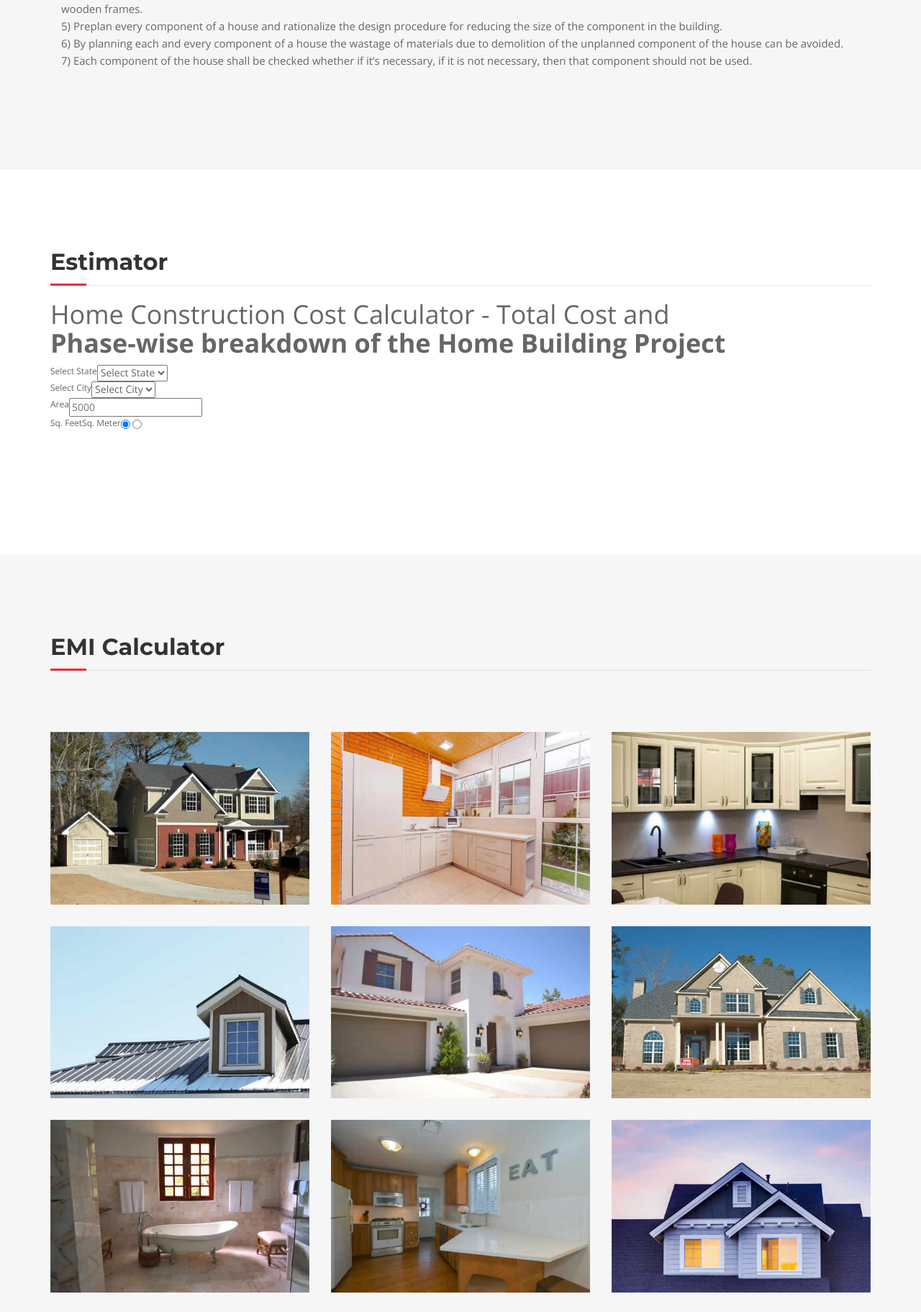
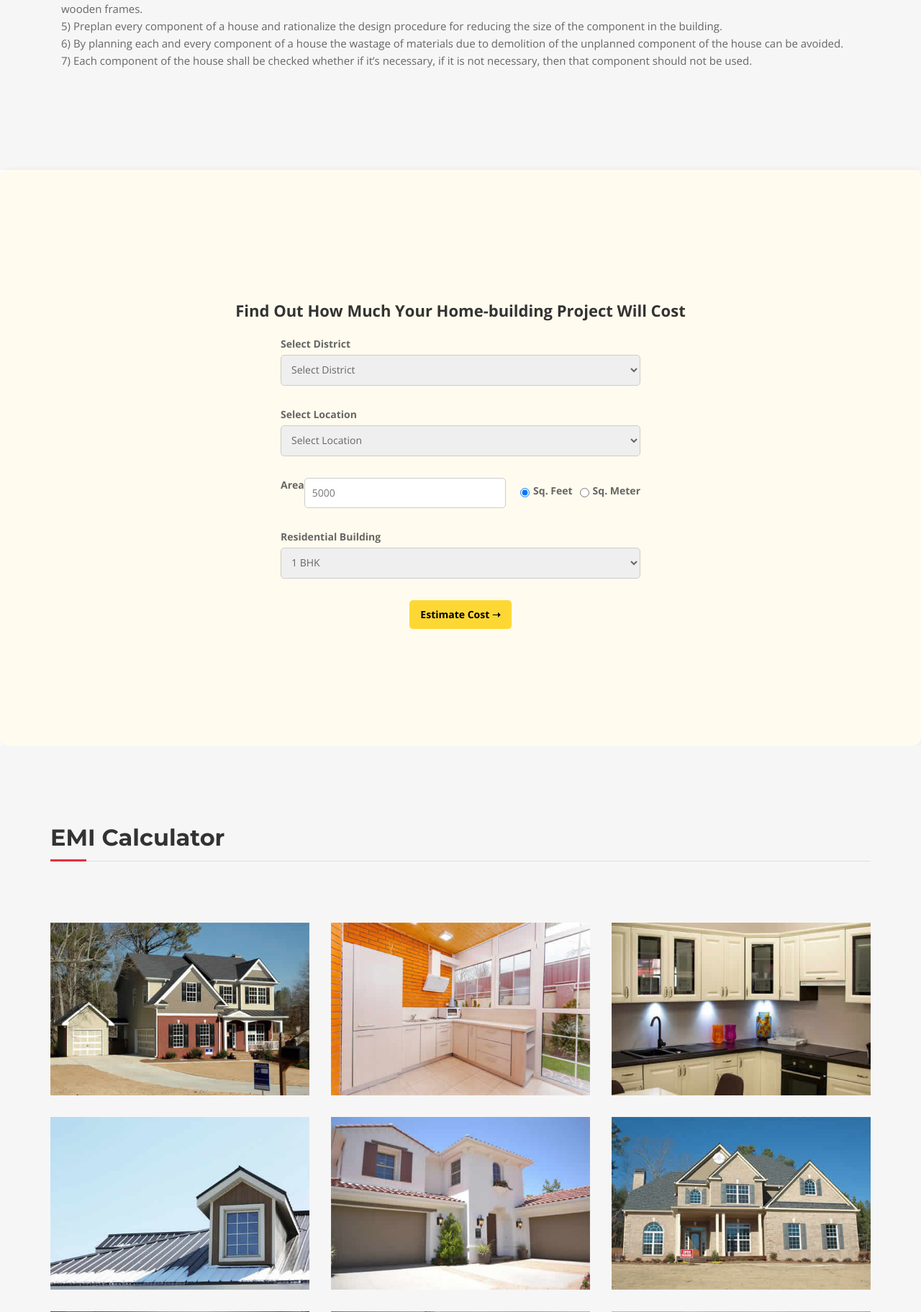
Before and after one commit to amgautham/Major-project, a PHP site: page / in a window 1280 px wide. Shown: the part 1504-3327 px from the top of the page at 72% size. Run offline with PHP 8.4, Linux system fonts and the light colour scheme; the visitor is signed in with stand-in values (Sample User, id 1); data comes from the database, SQL or seed files in the repository.

Commit message:
yeah fucked

```diff
--- /dev/null
+++ b/Major Project/main/adphp/db.php
@@ -0,0 +1,12 @@
+<?php
+$servername = "localhost";
+$username = "root";
+$password = "";
+$dbname = "low_cost_housing";
+
+$conn = new mysqli($servername, $username, $password, $dbname);
+
+if ($conn->connect_error) {
+    die("Connection failed: " . $conn->connect_error);
+}
+?>
--- /dev/null
+++ b/Major Project/main/adphp/get_locations.php
@@ -0,0 +1,42 @@
+<?php
+// Database connection
+include('db.php');
+
+header('Content-Type: application/json');
+
+// Check if district ID is provided
+if (isset($_GET['district_id'])) {
+    // Fetch sub_locality_name based on the district ID
+    $district_id = $_GET['district_id'];
+
+    $sql = "SELECT sub_locality_name FROM sub_localities WHERE district_id = ?";
+    $stmt = $conn->prepare($sql);
+    $stmt->bind_param("i", $district_id); // Using integer parameter binding
+    $stmt->execute();
+    $result = $stmt->get_result();
+
+    $sub_locality_name = [];
+    while ($row = $result->fetch_assoc()) {
+        $sub_locality_name[] = $row['sub_locality_name'];
+    }
+
+    echo json_encode($sub_locality_name);
+    $stmt->close();
+} else {
+    // Fetch all districts with their IDs
+    $sql = "SELECT district_id, district_name FROM districts";
+    $result = $conn->query($sql);
+
+    $districts = [];
+    while ($row = $result->fetch_assoc()) {
+        $districts[] = [
+            'id' => $row['district_id'],       // District ID
+            'name' => $row['district_name']     // District name
+        ];
+    }
+
+    echo json_encode($districts);
+}
+
+$conn->close();
+?>
--- /dev/null
+++ b/Major Project/main/css/my.css
@@ -0,0 +1,95 @@
+
+
+.nigga {
+    max-width: 5000px;
+    background-color: #fffbee; /* Slightly off-white container */
+    padding: 20px;
+    border-radius: 10px;
+    box-shadow: 2px 2px 10px rgba(0, 0, 0, 0.1);
+    text-align: center;
+
+    /* Centering */
+    margin: auto;
+    display: flex;
+    flex-direction: column; /* Stack items vertically */
+    justify-content: center; /* Center content vertically */
+    align-items: center; /* Center content horizontally */
+    min-height: 100vh; /* Make it take full viewport height */
+}
+
+h1 {
+    font-size: 22px;
+    font-weight: bold;
+    color: #333;
+}
+
+.calculator-form {
+    display: flex;
+    flex-direction: column;
+    align-items: center;
+    width: 100%;
+}
+
+.form-group {
+    margin: 15px 0;
+    text-align: left;
+    width: 100%;
+    max-width: 500px;
+}
+
+label {
+    font-weight: bold;
+    font-size: 14px;
+    display: block;
+    color: #666;
+    margin-bottom: 5px;
+}
+
+select, input {
+    width: 100%;
+    padding: 10px;
+    border: 1px solid #ccc;
+    border-radius: 5px;
+    font-size: 14px;
+    outline: none;
+}
+
+.area-input {
+    display: flex;
+    align-items: center;
+    gap: 10px;
+}
+
+.area-input input {
+    flex: 1;
+}
+
+.unit-options {
+    display: flex;
+    align-items: center;
+    gap: 10px;
+    margin-left: 10px;
+}
+
+.unit-options label {
+    display: flex;
+    align-items: center;
+    gap: 5px;
+    font-size: 14px;
+}
+
+button.next-button {
+    background-color: #fdd835; /* Yellow button */
+    color: black;
+    font-weight: bold;
+    padding: 10px 15px;
+    border: none;
+    border-radius: 5px;
+    cursor: pointer;
+    margin-top: 15px;
+    transition: background-color 0.3s ease;
+}
+
+button.next-button:hover {
+    background-color: #fbc02d;
+}
--- a/Major Project/main/index.php
+++ b/Major Project/main/index.php
@@ -10,6 +10,7 @@
 ?>
 <!DOCTYPE html>
 <html lang="en">
+
 <head>
   <meta charset="utf-8">
   <meta name="viewport" content="width=device-width, initial-scale=1">
@@ -28,7 +29,7 @@
   <link rel="apple-touch-icon" sizes="114x114" href="img/apple-touch-icon-114x114.png">
 
   <!-- Bootstrap -->
-<link rel="stylesheet" type="text/css"  href="css/bootstrap.css">
+  <link rel="stylesheet" type="text/css" href="css/bootstrap.css">
   <link rel="stylesheet" type="text/css" href="fonts/font-awesome/css/font-awesome.css">
 
   <!-- Stylesheet
@@ -36,6 +37,7 @@
   <link rel="stylesheet" type="text/css" href="css/style.css">
   <link rel="stylesheet" type="text/css" href="css/nivo-lightbox/nivo-lightbox.css">
   <link rel="stylesheet" type="text/css" href="css/nivo-lightbox/default.css">
+  <link rel="stylesheet" type="text/css" href="css/my.css">
   <link href="https://fonts.googleapis.com/css?family=Open+Sans:300,400,600,700" rel="stylesheet">
   <link href="https://fonts.googleapis.com/css?family=Montserrat:400,700" rel="stylesheet">
 
@@ -46,6 +48,7 @@
       <script src="https://oss.maxcdn.com/respond/1.4.2/respond.min.js"></script>
     <![endif]-->
 </head>
+
 <body id="page-top" data-spy="scroll" data-target=".navbar-fixed-top">
   <!-- Navigation
     ==========================================-->
@@ -56,7 +59,7 @@
         <button type="button" class="navbar-toggle collapsed" data-toggle="collapse" data-target="#bs-example-navbar-collapse-1"> <span class="sr-only">Toggle navigation</span> <span class="icon-bar"></span> <span class="icon-bar"></span> <span class="icon-bar"></span> </button>
         <a class="navbar-brand page-scroll" href="#page-top">BuildWise</a>
 
-      <div class="phone"><span>  Build your</span>dream house </div>
+        <div class="phone"><span> Build your</span>dream house </div>
       </div>
 
       <!-- Collect the nav links, forms, and other content for toggling -->
@@ -82,7 +85,8 @@
             <div class="col-md-8 col-md-offset-2 intro-text">
               <h1>Low Cost Housing<br></h1>
               <p>Low Cost Housing is a new concept which deals with effective budgeting and following of techniques which help in reducing the cost construction through the use of locally available materials along with improved skills and technology without sacrificing the strength, performance and life of the structure.</p>
-            <a href="#about" class="btn btn-custom btn-lg page-scroll">Learn More</a> </div>
+              <a href="#about" class="btn btn-custom btn-lg page-scroll">Learn More</a>
+            </div>
           </div>
         </div>
       </div>
@@ -127,7 +131,8 @@
             <br>5) Preplan every component of a house and rationalize the design procedure for reducing the size of the component in the building.
             <br>6) By planning each and every component of a house the wastage of materials due to demolition of the unplanned component of the house can be avoided.
 
-            <br>7) Each component of the house shall be checked whether if it’s necessary, if it is not necessary, then that component should not be used.</p>
+            <br>7) Each component of the house shall be checked whether if it’s necessary, if it is not necessary, then that component should not be used.
+          </p>
 
           <!--<h3>Why Choose Us?</h3>
           <div class="list-style">
@@ -149,41 +154,51 @@
   </div>
   </div>
   <!-- Services Section -->
-<div id="services">
-  <div class="container">
-    <div class="section-title">
-      <h2>Estimator</h2>
-      <div class="home-cost-calculator">
-    <h1>Home Construction Cost Calculator - Total Cost and <br>
-        <strong>Phase-wise breakdown of the Home Building Project</strong>
-    </h1>
+  <div class="nigga" id="services">
+    <h1>Find Out How Much Your Home-building Project Will Cost</h1>
+    <form class="calculator-form">
 
-    <div class="calculator-form-group">
-        <label for="home-state">Select State</label>
-        <select id="home-state">
-            <option>Select State</option>
+      <div class="form-group">
+        <label for="district">Select District</label>
+        <select id="district" name="district" onchange="fetchLocations()">
+          <option value="">Select District</option>
+          <!-- Districts will populate dynamically with IDs as values -->
+        </select>
+      </div>
+      <div class="form-group">
+        <label for="location">Select Location</label>
+        <select id="location" name="location">
+          <option value="">Select Location</option>
+          <!-- Locations will populate dynamically based on district ID -->
         </select>
       </div>
 
-    <div class="calculator-form-group">
-        <label for="home-city">Select City</label>
-        <select id="home-city">
-            <option>Select City</option>
+
+      <div class="form-group">
+        <label for="area">Area</label>
+        <div class="area-input">
+          <input type="number" id="area" name="area" placeholder="5000">
+          <div class="unit-options">
+            <label>
+              <input type="radio" name="unit" value="sqft" checked> Sq. Feet
+            </label>
+            <label>
+              <input type="radio" name="unit" value="sqm"> Sq. Meter
+            </label>
+          </div>
+        </div>
+      </div>
+      <div class="form-group">
+        <label for="residential">Residential Building</label>
+        <select id="residential" name="residential">
+          <option value="1bhk">1 BHK</option>
+          <option value="2bhk">2 BHK</option>
+          <option value="3bhk">3 BHK</option>
+          <option value="4bhk">4 BHK</option>
         </select>
       </div>
-
-    <div class="calculator-form-group">
-        <label for="home-area">Area</label>
-        <input type="text" id="home-area" placeholder="5000">
-    </div>
-
-    <div class="calculator-radio-group">
-        <input type="radio" id="home-sq-feet" name="home-unit" checked>
-        <label for="home-sq-feet">Sq. Feet</label>
-
-        <input type="radio" id="home-sq-meter" name="home-unit">
-        <label for="home-sq-meter">Sq. Meter</label>
-    </div>
+      <button type="submit" class="next-button" onclick="goToGraph()">Estimate Cost ➝</button>
+    </form>
   </div>
 
   <!--</div>
@@ -249,7 +264,8 @@
                   <div class="hover-text">
                     <h4>Lorem Ipsum</h4>
                   </div>
-              <img src="img/portfolio/01-small.jpg" class="img-responsive" alt="Project Title"> </a> </div>
+                  <img src="img/portfolio/01-small.jpg" class="img-responsive" alt="Project Title">
+                </a> </div>
             </div>
           </div>
           <div class="col-sm-6 col-md-4 col-lg-4">
@@ -258,7 +274,8 @@
                   <div class="hover-text">
                     <h4>Adipiscing Elit</h4>
                   </div>
-              <img src="img/portfolio/02-small.jpg" class="img-responsive" alt="Project Title"> </a> </div>
+                  <img src="img/portfolio/02-small.jpg" class="img-responsive" alt="Project Title">
+                </a> </div>
             </div>
           </div>
           <div class="col-sm-6 col-md-4 col-lg-4">
@@ -267,7 +284,8 @@
                   <div class="hover-text">
                     <h4>Lorem Ipsum</h4>
                   </div>
-              <img src="img/portfolio/03-small.jpg" class="img-responsive" alt="Project Title"> </a> </div>
+                  <img src="img/portfolio/03-small.jpg" class="img-responsive" alt="Project Title">
+                </a> </div>
             </div>
           </div>
           <div class="col-sm-6 col-md-4 col-lg-4">
@@ -276,7 +294,8 @@
                   <div class="hover-text">
                     <h4>Lorem Ipsum</h4>
                   </div>
-              <img src="img/portfolio/04-small.jpg" class="img-responsive" alt="Project Title"> </a> </div>
+                  <img src="img/portfolio/04-small.jpg" class="img-responsive" alt="Project Title">
+                </a> </div>
             </div>
           </div>
           <div class="col-sm-6 col-md-4 col-lg-4">
@@ -285,7 +304,8 @@
                   <div class="hover-text">
                     <h4>Adipiscing Elit</h4>
                   </div>
-              <img src="img/portfolio/05-small.jpg" class="img-responsive" alt="Project Title"> </a> </div>
+                  <img src="img/portfolio/05-small.jpg" class="img-responsive" alt="Project Title">
+                </a> </div>
             </div>
           </div>
           <div class="col-sm-6 col-md-4 col-lg-4">
@@ -294,7 +314,8 @@
                   <div class="hover-text">
                     <h4>Dolor Sit</h4>
                   </div>
-              <img src="img/portfolio/06-small.jpg" class="img-responsive" alt="Project Title"> </a> </div>
+                  <img src="img/portfolio/06-small.jpg" class="img-responsive" alt="Project Title">
+                </a> </div>
             </div>
           </div>
           <div class="col-sm-6 col-md-4 col-lg-4">
@@ -303,7 +324,8 @@
                   <div class="hover-text">
                     <h4>Dolor Sit</h4>
                   </div>
-              <img src="img/portfolio/07-small.jpg" class="img-responsive" alt="Project Title"> </a> </div>
+                  <img src="img/portfolio/07-small.jpg" class="img-responsive" alt="Project Title">
+                </a> </div>
             </div>
           </div>
           <div class="col-sm-6 col-md-4 col-lg-4">
@@ -312,7 +334,8 @@
                   <div class="hover-text">
                     <h4>Lorem Ipsum</h4>
                   </div>
-              <img src="img/portfolio/08-small.jpg" class="img-responsive" alt="Project Title"> </a> </div>
+                  <img src="img/portfolio/08-small.jpg" class="img-responsive" alt="Project Title">
+                </a> </div>
             </div>
           </div>
           <div class="col-sm-6 col-md-4 col-lg-4">
@@ -321,7 +344,8 @@
                   <div class="hover-text">
                     <h4>Adipiscing Elit</h4>
                   </div>
-              <img src="img/portfolio/09-small.jpg" class="img-responsive" alt="Project Title"> </a> </div>
+                  <img src="img/portfolio/09-small.jpg" class="img-responsive" alt="Project Title">
+                </a> </div>
             </div>
           </div>
         </div>
@@ -466,5 +490,7 @@
   <script type="text/javascript" src="js/jqBootstrapValidation.js"></script>
   <script type="text/javascript" src="js/contact_me.js"></script>
   <script type="text/javascript" src="js/main.js"></script>
+  <script type="text/javascript" src="js/my.js"></script>
 </body>
+
 </html>
```
Also changed, not shown: Major Project/forms/styles.css (+40 -50 lines), Major Project/main/js/my.js (added, +46 -0 lines). Lines whose indentation alone changed are shown as unchanged.
